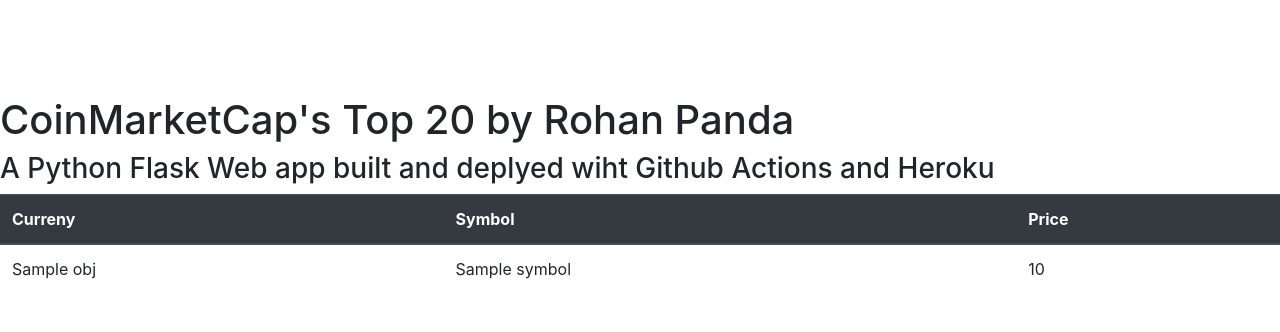
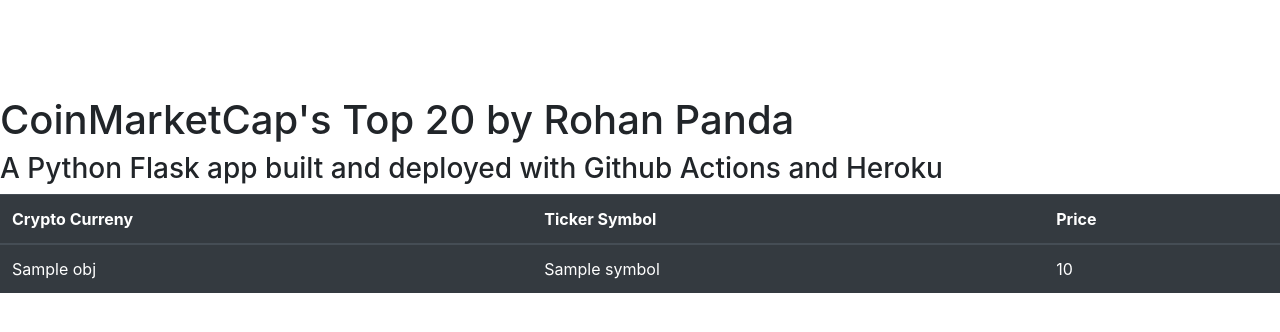
Before and after one commit to pandaroh/rohan-panda-ewf, a Flask app: template templates/index.html in a window 1280 px wide. Shown: the top 332 px of the page. Run offline with Flask 2, Linux system fonts and the light colour scheme; the template is opened without the code that fills it: most values are stand-ins (such as "Sample title", 1, 10 or a date in 2020).

Commit message:
Update app.py

```diff
--- a/app.py
+++ b/app.py
@@ -2,7 +2,7 @@ from flask import Flask, render_template
 from requests import Request, Session
 import json
 
-class Crypto:
+class CryptoPrice:
 
     def get_top_20(self):
 
@@ -25,11 +25,12 @@ class Crypto:
         return data['data']
 
 app = Flask(__name__)
-crypto = Crypto()
+cryptoPrice = CryptoPrice()
 
 @app.route("/")
-def hello():
-    results = crypto.get_top_20()
+def getprice():
+    results = cryptoPrice.get_top_20()
+#    print(results)
 
     for result in results:
         result['quote']['USD']['price'] = '$ ' + "{:.2f}".format(result['quote']['USD']['price'])
--- a/templates/index.html
+++ b/templates/index.html
@@ -7,7 +7,7 @@
 
     <!-- Bootstrap CSS -->
     <link rel="stylesheet" href="https://cdn.jsdelivr.net/npm/bootstrap@4.5.3/dist/css/bootstrap.min.css" integrity="sha384-TX8t27EcRE3e/ihU7zmQxVncDAy5uIKz4rEkgIXeMed4M0jlfIDPvg6uqKI2xXr2" crossorigin=">
-  <!--  <title>Hello, world!</title> -->
+
   </head>
   <body>
     <div class="container">
@@ -16,14 +16,13 @@
       <br>
       <br>
       <h1>CoinMarketCap's Top 20 by Rohan Panda</h1>
-      <h3>A Python Flask Web app built and deplyed wiht Github Actions and Heroku</h3>
+      <h3>A Python Flask app built and deployed with Github Actions and Heroku</h3>
 
-      <table class="table">
-         <thead class="thead-dark">
+      <table class="table table-dark">
+         <thead>
            <tr>
-             <th scope="col">Curreny</th>
-             <th scope="col">Symbol</th>
-<!--             <th scope="col">Slug</th> -->
+             <th scope="col">Crypto Curreny</th>
+             <th scope="col">Ticker Symbol</th>
              <th scope="col">Price</th>
            </tr>
          </thead>
```
